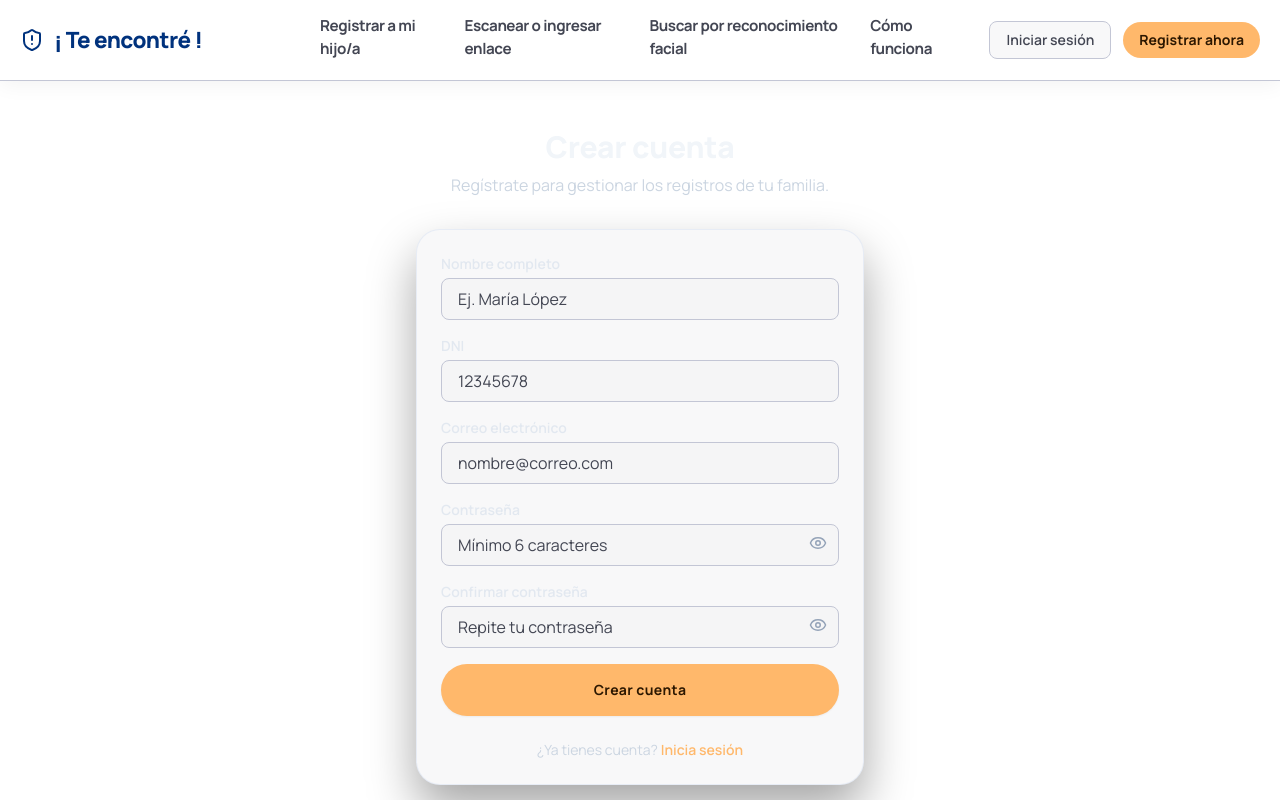
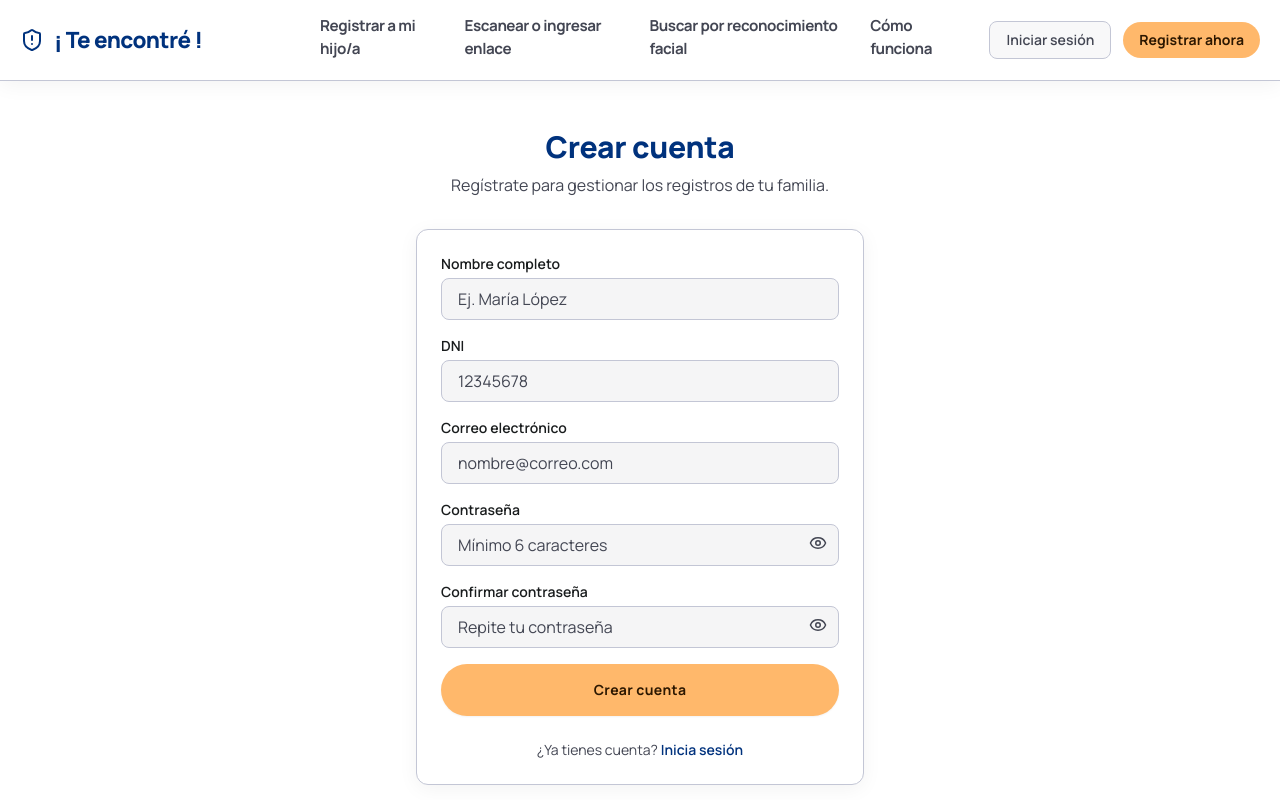
Before and after one commit to U23205221-S/Te-encontre, a React (Vite) app in the folder frontend-react/: page /registro in a window 1280 px wide. Shown: the top 800 px of the page. Built offline with nearby package versions, Linux system fonts and the light colour scheme.

Commit message:
fix: improve auth page contrast

```diff
--- a/frontend-react/src/pages/LoginPage.jsx
+++ b/frontend-react/src/pages/LoginPage.jsx
@@ -42,18 +42,18 @@ const LoginPage = () => {
     <div className="flex min-h-[calc(100vh-var(--header-height))] items-center justify-center bg-surface-base px-4 py-12">
       <div className="w-full max-w-md">
         <div className="mb-8 text-center">
-          <h1 className="mb-2 text-3xl font-extrabold text-slate-100">Acceder</h1>
-          <p className="text-slate-300">
+          <h1 className="mb-2 text-3xl font-extrabold text-text-primary">Acceder</h1>
+          <p className="text-text-body">
             Ingresa con tu cuenta para gestionar tus registros.
             <br />
-            <span className="text-sm text-slate-400">Demo: {DEMO_LOGIN_EMAIL}</span>
+            <span className="text-sm text-text-body">Demo: {DEMO_LOGIN_EMAIL}</span>
           </p>
         </div>
 
-        <div className="rounded-3xl border border-brand-200/15 bg-surface-soft p-6 shadow-[0_24px_48px_rgba(0,0,0,0.35)]">
+        <div className="rounded-card border border-surface-border bg-surface-card p-6 shadow-card">
           <form className="space-y-4" autoComplete="off" onSubmit={handleSubmit}>
             <div>
-              <label htmlFor="email" className="mb-1 block text-sm font-semibold text-slate-200">
+              <label htmlFor="email" className="mb-1 block text-sm font-semibold text-text-heading">
                 Correo electrónico
               </label>
               <input
@@ -71,7 +71,7 @@ const LoginPage = () => {
             </div>
 
             <div className="relative">
-              <label htmlFor="password" className="mb-1 block text-sm font-semibold text-slate-200">
+              <label htmlFor="password" className="mb-1 block text-sm font-semibold text-text-heading">
                 Contraseña
               </label>
               <input
@@ -88,7 +88,7 @@ const LoginPage = () => {
               <button
                 type="button"
                 onClick={() => setShowPassword(!showPassword)}
-                className="absolute right-3 top-[34px] text-slate-400 hover:text-slate-200"
+                className="absolute right-3 top-[34px] text-text-body hover:text-brand-500"
                 tabIndex={-1}
               >
                 {showPassword ? <EyeOff size={18} /> : <Eye size={18} />}
@@ -96,7 +96,7 @@ const LoginPage = () => {
             </div>
 
             {error && (
-              <p className="rounded-lg border border-emergency-dark/40 bg-emergency-dark/20 px-3 py-2 text-sm text-slate-100" role="alert">
+              <p className="rounded-module border border-emergency-light bg-red-50 px-3 py-2 text-sm text-emergency" role="alert">
                 {error}
               </p>
             )}
@@ -108,9 +108,9 @@ const LoginPage = () => {
           </form>
 
           <div className="mt-6 text-center">
-            <p className="text-sm text-slate-300">
+            <p className="text-sm text-text-body">
               ¿No tienes cuenta?{' '}
-              <Link to="/registro" className="font-semibold text-accent-400 hover:text-accent-300">
+              <Link to="/registro" className="font-semibold text-brand-500 hover:text-brand-600">
                 Regístrate aquí
               </Link>
             </p>
--- a/frontend-react/src/pages/RegistroPage.jsx
+++ b/frontend-react/src/pages/RegistroPage.jsx
@@ -75,14 +75,14 @@ const RegistroPage = () => {
     <div className="flex min-h-[calc(100vh-var(--header-height))] items-center justify-center bg-surface-base px-4 py-12">
       <div className="w-full max-w-md">
         <div className="mb-8 text-center">
-          <h1 className="mb-2 text-3xl font-extrabold text-slate-100">Crear cuenta</h1>
-          <p className="text-slate-300">Regístrate para gestionar los registros de tu familia.</p>
+          <h1 className="mb-2 text-3xl font-extrabold text-text-primary">Crear cuenta</h1>
+          <p className="text-text-body">Regístrate para gestionar los registros de tu familia.</p>
         </div>
 
-        <div className="rounded-3xl border border-brand-200/15 bg-surface-soft p-6 shadow-[0_24px_48px_rgba(0,0,0,0.35)]">
+        <div className="rounded-card border border-surface-border bg-surface-card p-6 shadow-card">
           <form className="space-y-4" autoComplete="off" onSubmit={handleSubmit}>
             <div>
-              <label htmlFor="fullName" className="mb-1 block text-sm font-semibold text-slate-200">
+              <label htmlFor="fullName" className="mb-1 block text-sm font-semibold text-text-heading">
                 Nombre completo
               </label>
               <input
@@ -98,7 +98,7 @@ const RegistroPage = () => {
             </div>
 
             <div>
-              <label htmlFor="dni" className="mb-1 block text-sm font-semibold text-slate-200">
+              <label htmlFor="dni" className="mb-1 block text-sm font-semibold text-text-heading">
                 DNI
               </label>
               <input
@@ -115,7 +115,7 @@ const RegistroPage = () => {
             </div>
 
             <div>
-              <label htmlFor="email" className="mb-1 block text-sm font-semibold text-slate-200">
+              <label htmlFor="email" className="mb-1 block text-sm font-semibold text-text-heading">
                 Correo electrónico
               </label>
               <input
@@ -133,7 +133,7 @@ const RegistroPage = () => {
             </div>
 
             <div className="relative">
-              <label htmlFor="password" className="mb-1 block text-sm font-semibold text-slate-200">
+              <label htmlFor="password" className="mb-1 block text-sm font-semibold text-text-heading">
                 Contraseña
               </label>
               <input
@@ -150,7 +150,7 @@ const RegistroPage = () => {
               <button
                 type="button"
                 onClick={() => setShowPassword(!showPassword)}
-                className="absolute right-3 top-[34px] text-slate-400 hover:text-slate-200"
+                className="absolute right-3 top-[34px] text-text-body hover:text-brand-500"
                 tabIndex={-1}
               >
                 {showPassword ? <EyeOff size={18} /> : <Eye size={18} />}
@@ -175,7 +175,7 @@ const RegistroPage = () => {
             )}
 
             <div className="relative">
-              <label htmlFor="confirmPassword" className="mb-1 block text-sm font-semibold text-slate-200">
+              <label htmlFor="confirmPassword" className="mb-1 block text-sm font-semibold text-text-heading">
                 Confirmar contraseña
               </label>
               <input
@@ -192,7 +192,7 @@ const RegistroPage = () => {
               <button
                 type="button"
                 onClick={() => setShowConfirmPassword(!showConfirmPassword)}
-                className="absolute right-3 top-[34px] text-slate-400 hover:text-slate-200"
+                className="absolute right-3 top-[34px] text-text-body hover:text-brand-500"
                 tabIndex={-1}
               >
                 {showConfirmPassword ? <EyeOff size={18} /> : <Eye size={18} />}
@@ -212,7 +212,7 @@ const RegistroPage = () => {
             )}
 
             {error && (
-              <p className="rounded-lg border border-emergency-dark/40 bg-emergency-dark/20 px-3 py-2 text-sm text-slate-100" role="alert">
+              <p className="rounded-module border border-emergency-light bg-red-50 px-3 py-2 text-sm text-emergency" role="alert">
                 {error}
               </p>
             )}
@@ -228,9 +228,9 @@ const RegistroPage = () => {
           </form>
 
           <div className="mt-6 text-center">
-            <p className="text-sm text-slate-300">
+            <p className="text-sm text-text-body">
               ¿Ya tienes cuenta?{' '}
-              <Link to="/login" className="font-semibold text-accent-400 hover:text-accent-300">
+              <Link to="/login" className="font-semibold text-brand-500 hover:text-brand-600">
                 Inicia sesión
               </Link>
             </p>
```
